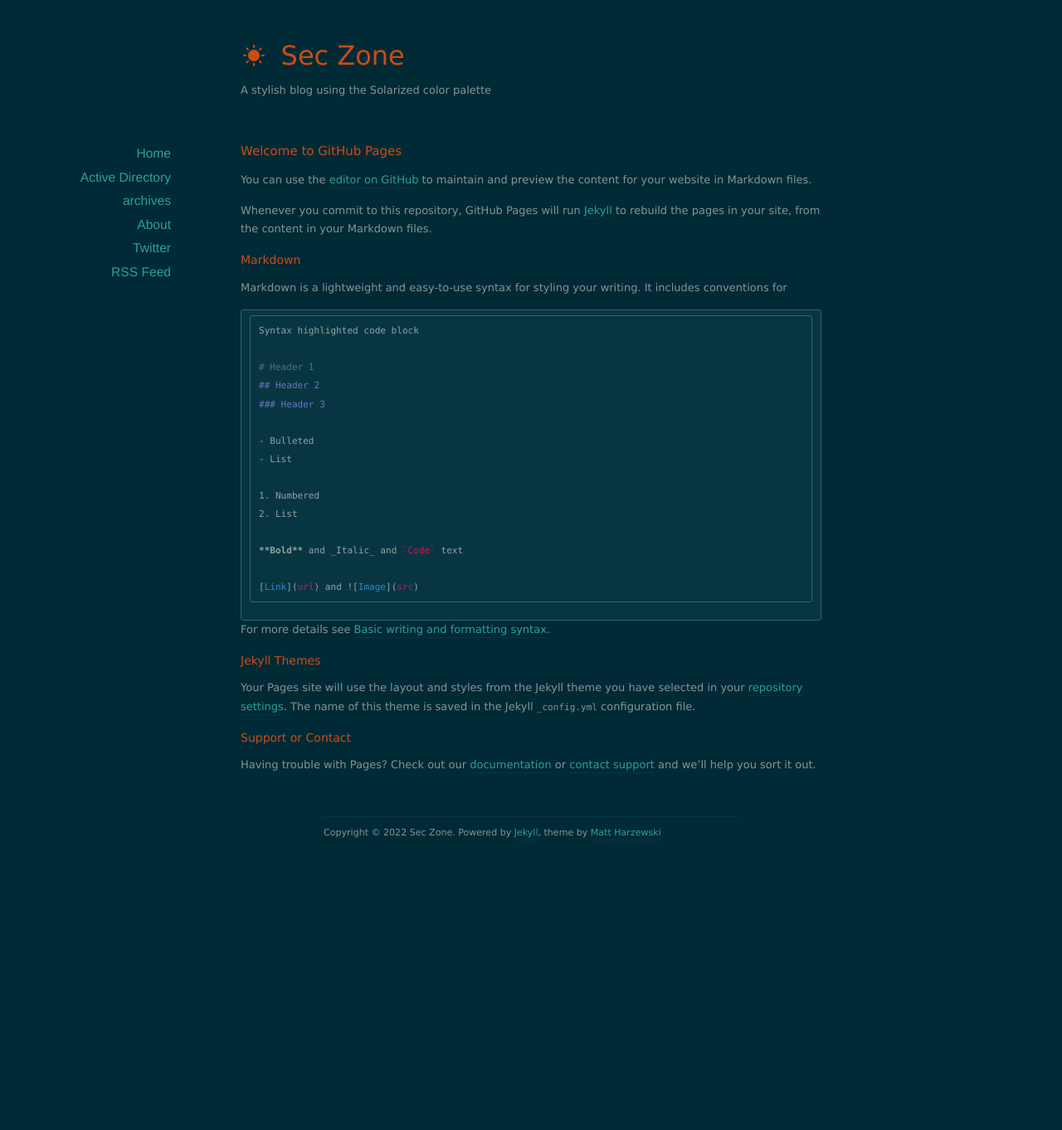
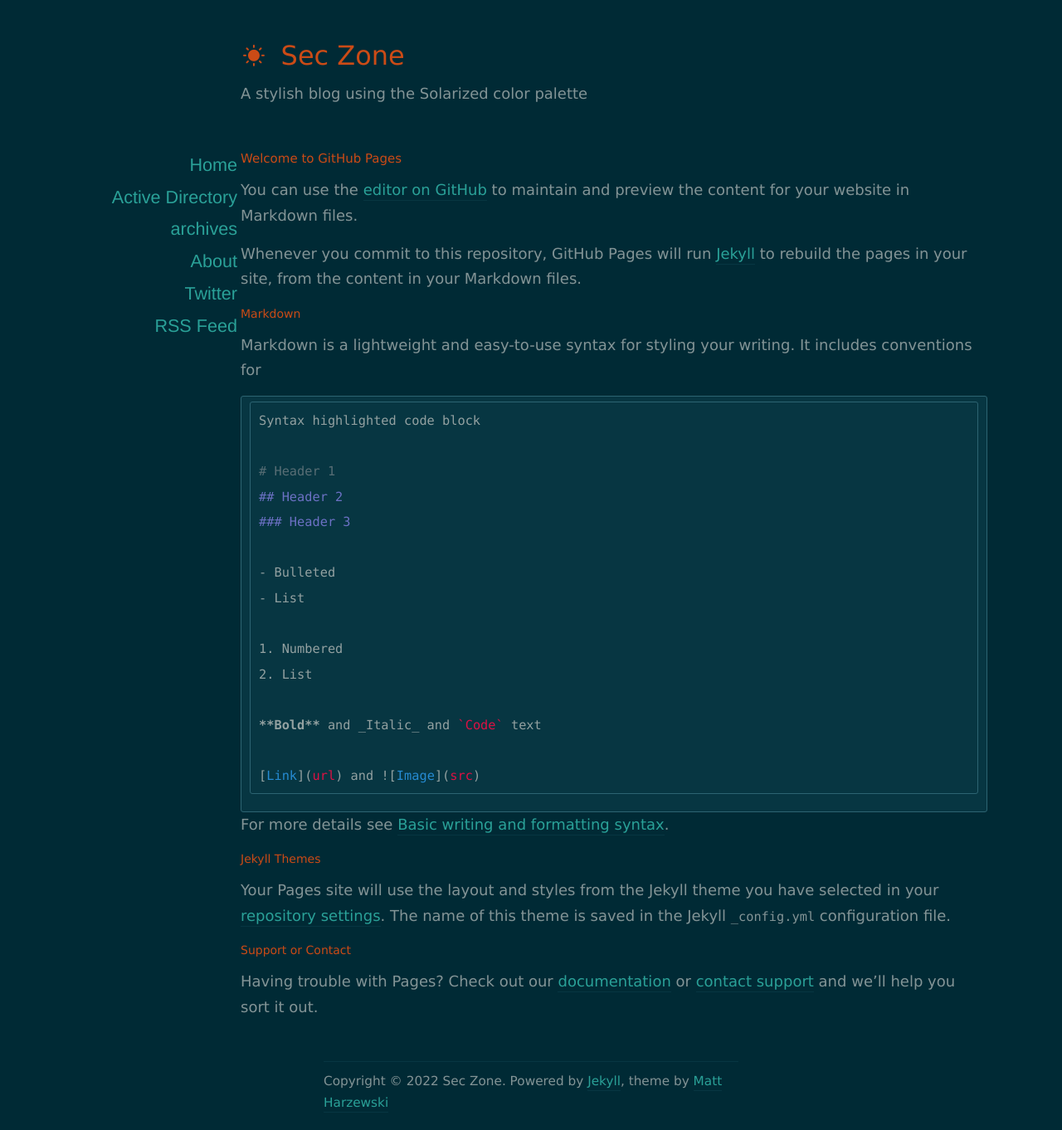
Before and after one commit to SecZone1/seczone1.github.io, a Jekyll site: the page built from index.md, in a window 1280 px wide. Shown: the whole page at 83% size. Built offline with Jekyll 4.4.1, drawn with Linux system fonts in a browser that asks for light colours; nearby versions of some CDN libraries; our own code applies the rules of GitHub Pages for plain Markdown files; the list of posts is cut into pages by our own code; before the commit the page ends 1033 px from its top, so only the background shows below that.

Commit message:
Update style.css

```diff
--- a/assets/css/style.css
+++ b/assets/css/style.css
@@ -33,7 +33,7 @@ table {
 /*** Basics ***/
 body {
 	font-family: Verdana, serif;
-	font-size: 13px;
+	font-size: 18px;
 	line-height: 1.7;
 }
 
@@ -135,16 +135,16 @@ h3 {
 }
 
 #content {
-	width: 700px;
-	margin: 0 auto;
+	width: 900px;
+	margin: auto;
 }
 
 #sidebar {
 	position: absolute;
 	text-align: right;
-	width: 160px;
+	width: 200px;
 	top: 0;
-	left: -240px;
+	left: -200px;
 }
 
 #sidebar li {
```
